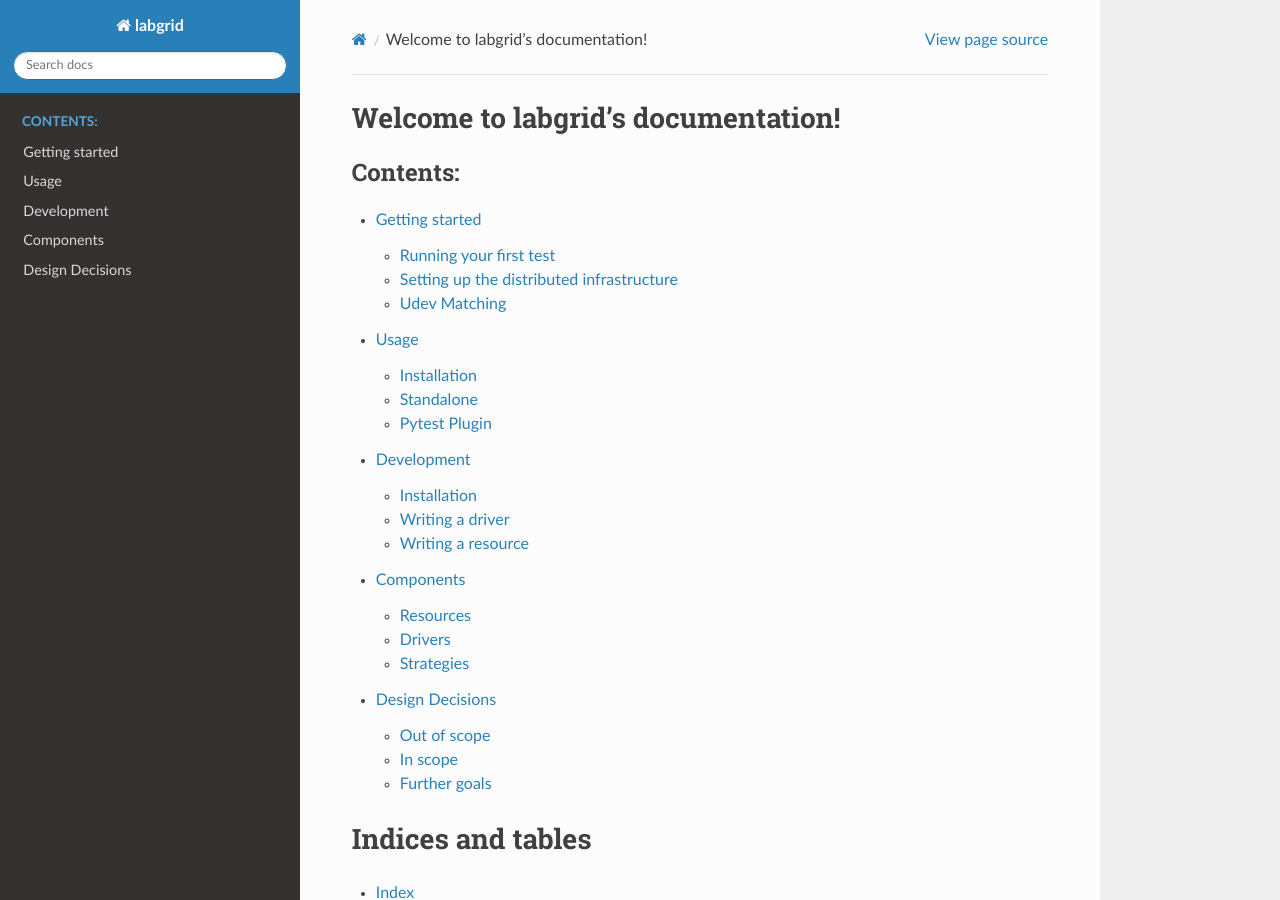
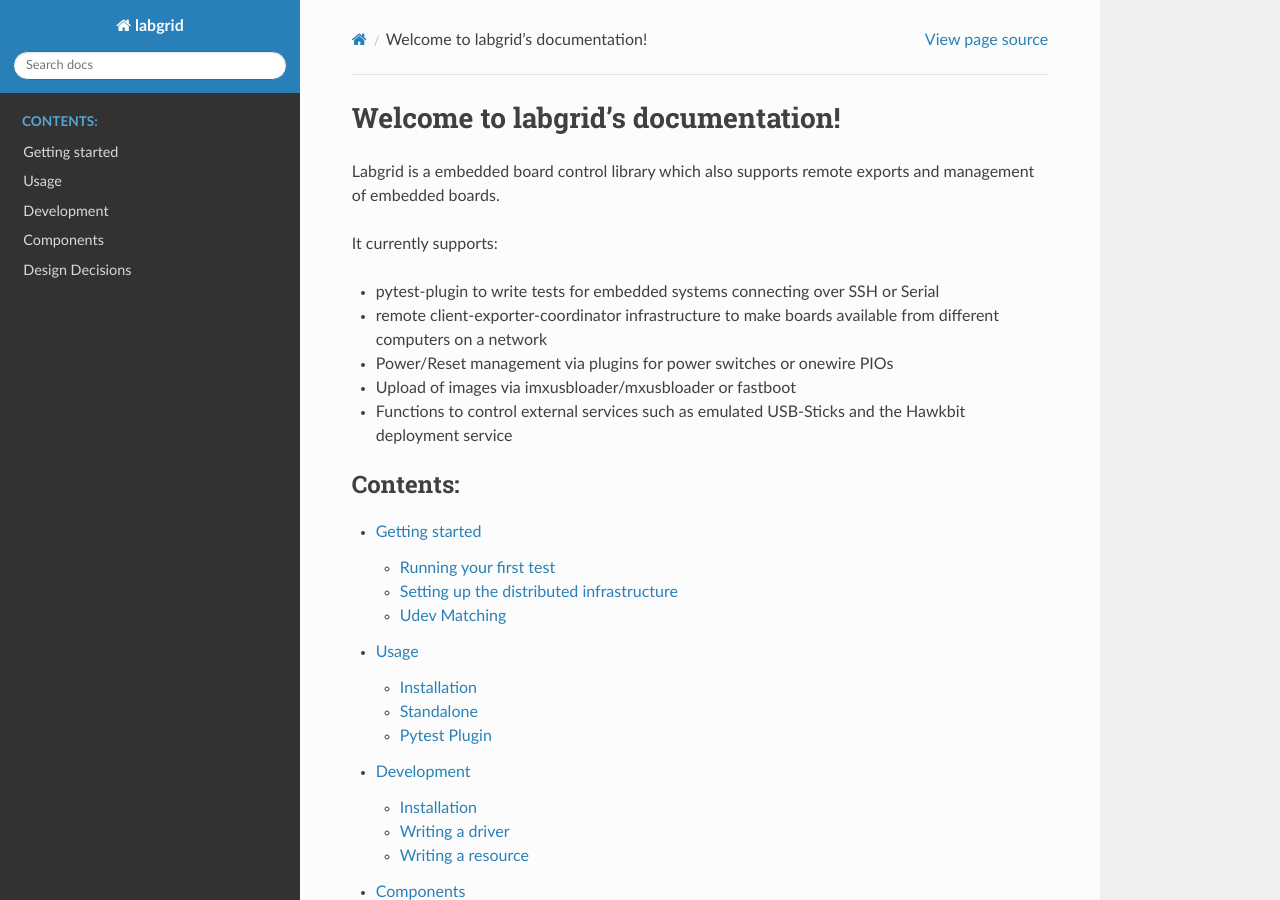
Before and after one commit to labgrid-project/labgrid, a Sphinx documentation site: the page built from doc/index.rst, in a window 1280 px wide and 900 px high. Built offline with Sphinx 7.4.7 and the Read the Docs theme 2.0.0, drawn with Linux system fonts in a browser that asks for light colours; pages that are not in the unit, such as notebooks, are missing from menus.

Commit message:
doc/index: add purpose as introduction
Signed-off-by: Rouven Czerwinski <r.czerwinski@pengutronix.de>

```diff
--- a/doc/index.rst
+++ b/doc/index.rst
@@ -5,6 +5,17 @@
 
 Welcome to labgrid's documentation!
 ===================================
+
+Labgrid is a embedded board control library which also supports remote exports and management of embedded boards.
+
+It currently supports:
+
+- pytest-plugin to write tests for embedded systems connecting over SSH or Serial
+- remote client-exporter-coordinator infrastructure to make boards available from different computers on a network
+- Power/Reset management via plugins for power switches or onewire PIOs
+- Upload of images via imxusbloader/mxusbloader or fastboot
+- Functions to control external services such as emulated USB-Sticks and the Hawkbit deployment service
+
 
 .. toctree::
    getting_started
```
